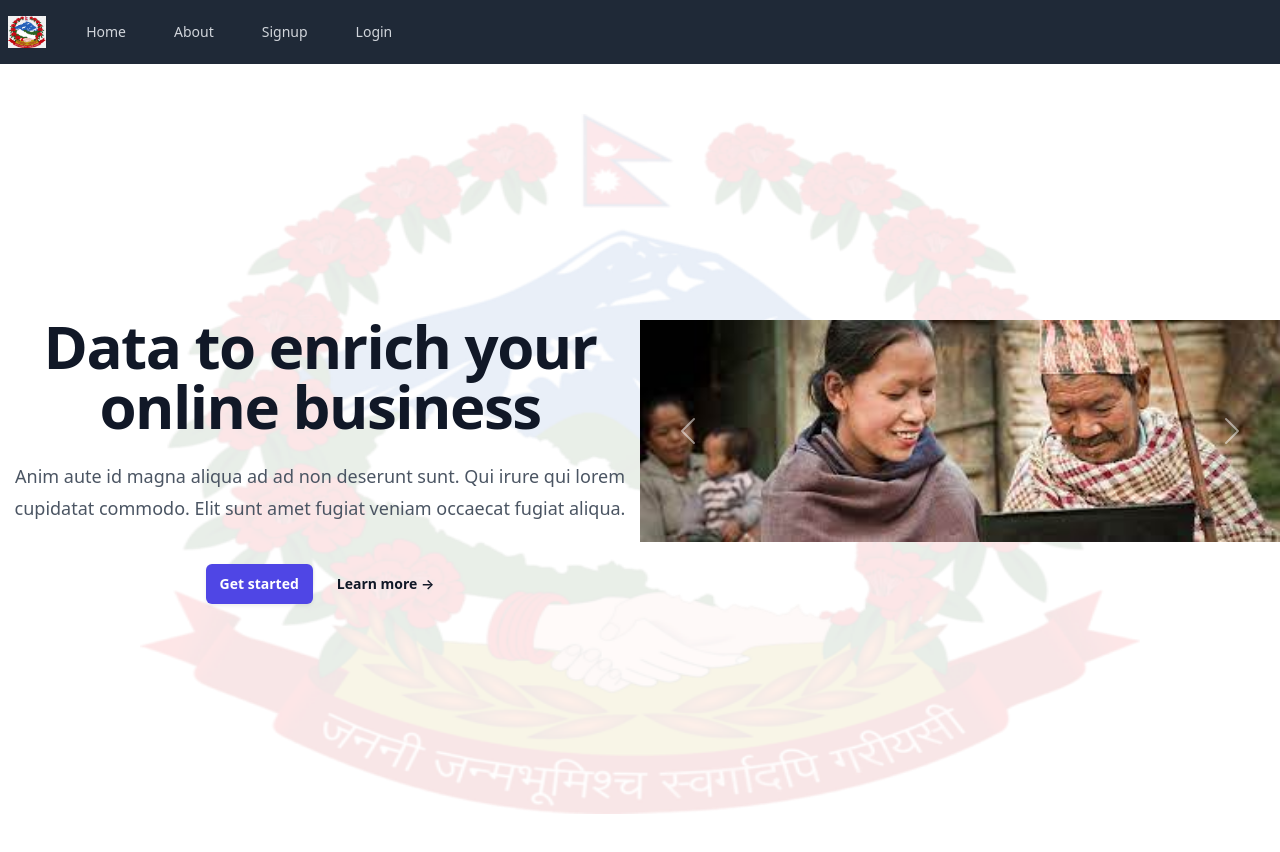
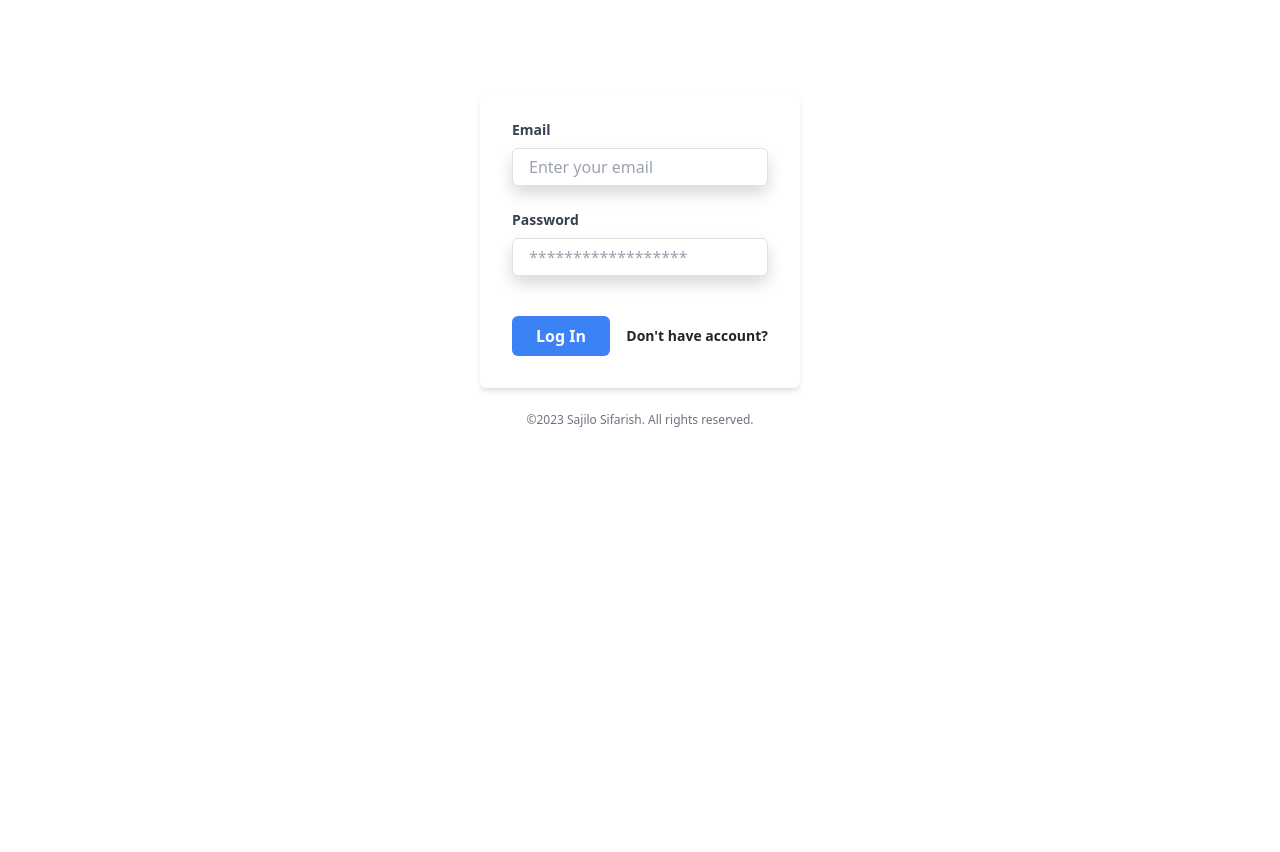
Before and after one commit to Nishaan-Ghimire/Sajilo-Sifarish, a React (Vite) app in the folder frontend/: page / in a window 1280 px wide. Shown: the top 852 px of the page. After the commit the page ends 800 px from the top, so only its background shows below. Built offline with nearby package versions, Linux system fonts and the light colour scheme.

Commit message:
Login Page Completed

```diff
--- a/frontend/src/App.jsx
+++ b/frontend/src/App.jsx
@@ -1,11 +1,13 @@
 import "./App.css";
 import Navbar from "./components/Navbar";
 import Home from "./pages/Home/Home";
+import Login from "./pages/Home/Login/Login";
 
 function App() {
   return <>
-  <Navbar/>
-  <Home/>
+  {/* <Navbar/> */}
+  {/* <Home/> */}
+  <Login/>
   </>;
 }
 
--- a/frontend/src/pages/Home/Login/Login.jsx
+++ b/frontend/src/pages/Home/Login/Login.jsx
@@ -1,10 +1,48 @@
 import React from 'react'
-
+import "./Login.css"
 function Login() {
   return (
-    <div>
+    <>
+    <section className="login flex justify-center pt-24">
+    <div className="w-full max-w-xs">
+        <form action="/login" method="POST" className="bg-white shadow-md rounded px-8 pt-6 pb-8 mb-4">
 
+            <div className="mb-4">
+                <label className="block text-gray-700 text-sm font-bold mb-2" for="username">
+                    Email
+                </label>
+                <input
+                name="email"
+                    className="shadow appearance-none border rounded w-full py-2 px-3 text-gray-700 leading-tight focus:outline-none focus:shadow-outline"
+                    id="username" type="email" placeholder="Enter your email"/>
+            </div>
+            <div className="mb-6">
+                <label className="block text-gray-700 text-sm font-bold mb-2" for="password">
+                    Password
+                </label>
+                <input
+                name="password"
+                    className="shadow appearance-none border rounded w-full py-2 px-3 text-gray-700 mb-3 leading-tight focus:outline-none focus:shadow-outline"
+                    id="password" type="password" placeholder="******************" />
+            </div>
+            <div className="flex items-center justify-between">
+                {/* <button
+                    className="btn-primary rounded-full text-black font-bold py-2 px-4 rounded focus:outline-none focus:shadow-outline btn"
+                    type="submit"> */}
+                        <button className="bg-blue-500 hover:bg-blue-700 text-white font-bold py-2 px-4 rounded" type="submit">
+                    Log In
+                </button>
+                <a className="inline-block align-baseline font-bold text-sm" href="/register">
+                   Don't have account?
+                </a>
+            </div>
+        </form>
+        <p className="text-center text-gray-500 text-xs">
+            &copy;2023 Sajilo Sifarish.  All rights reserved.
+        </p>
     </div>
+</section>
+    </>
   )
 }
 
```
